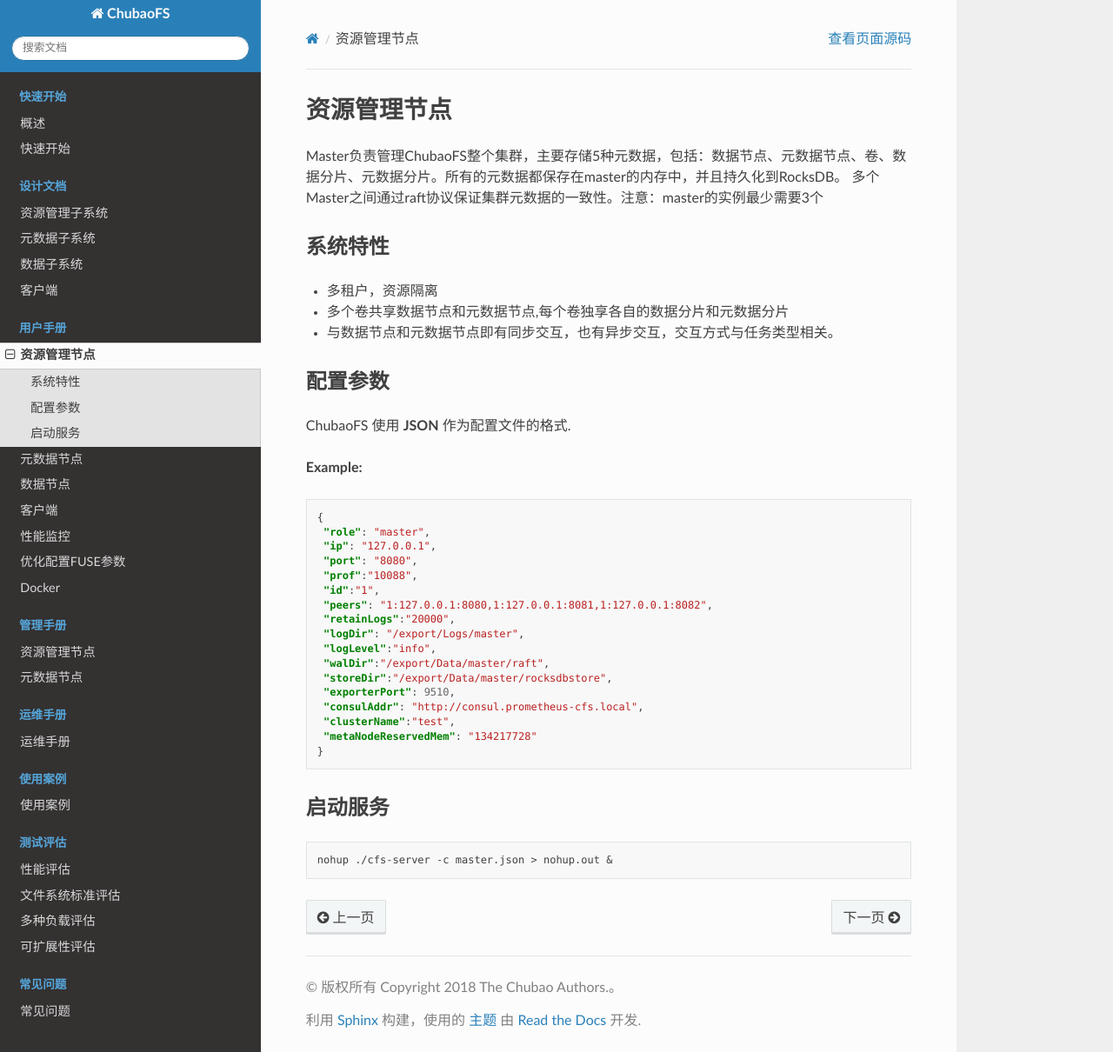
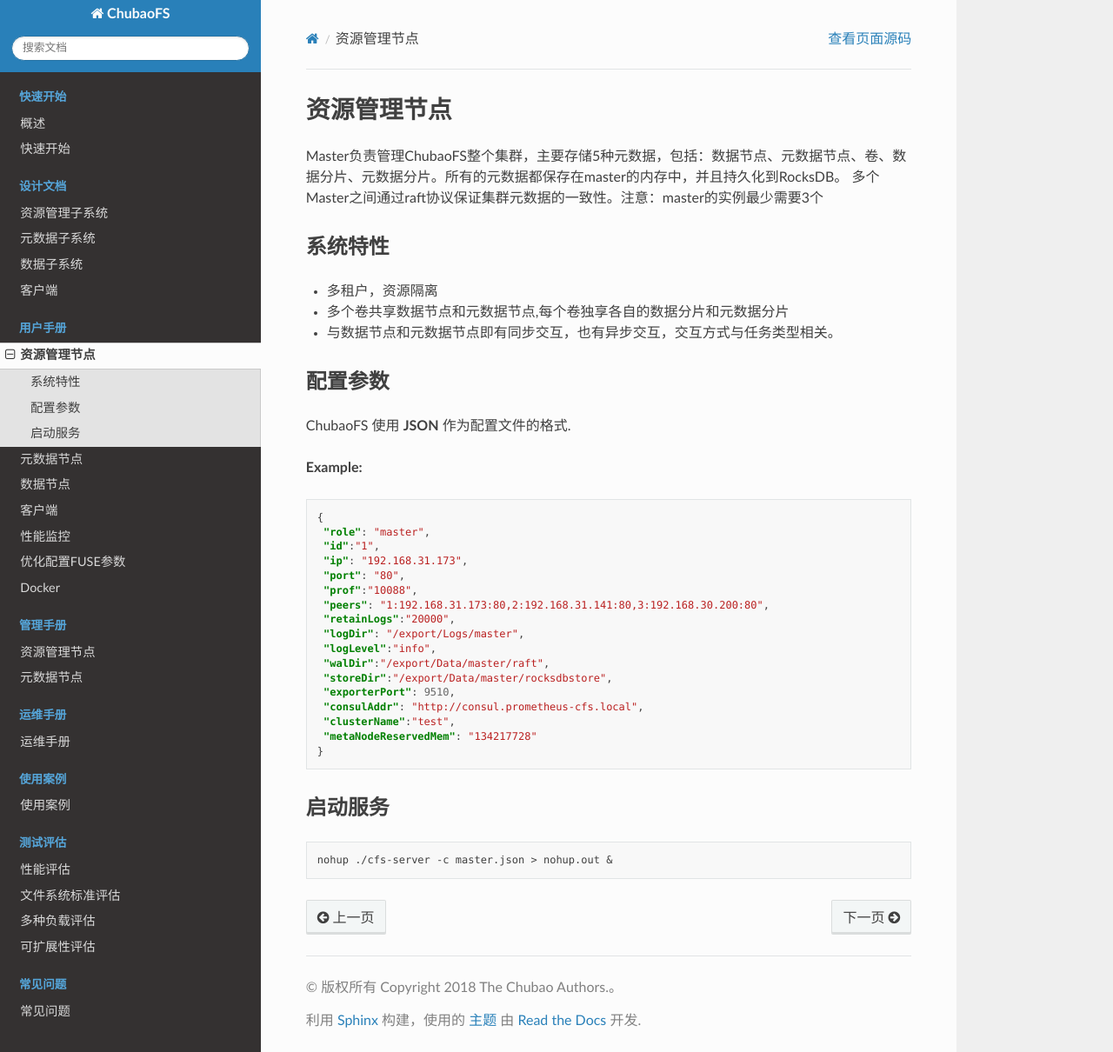
Before and after one commit to cubefs/docs-zh, a Sphinx documentation site: the page built from docs/source/user-guide/master.rst, in a window 1280 px wide and 1210 px high. Shown: the whole window at 87% size. Built offline with Sphinx 7.4.7 and the Read the Docs theme 2.0.0, drawn with Linux system fonts in a browser that asks for light colours.

Commit message:
enhancement: sync configFile on docs
Signed-off-by: awzhgw <guowl18702995996@gmail.com>

```diff
--- a/docs/source/user-guide/master.rst
+++ b/docs/source/user-guide/master.rst
@@ -43,11 +43,11 @@
 
    {
     "role": "master",
-    "ip": "127.0.0.1",
-    "port": "8080",
+    "id":"1",
+    "ip": "192.168.31.173",
+    "port": "80",
     "prof":"10088",
-    "id":"1",
-    "peers": "1:127.0.0.1:8080,1:127.0.0.1:8081,1:127.0.0.1:8082",
+    "peers": "1:192.168.31.173:80,2:192.168.31.141:80,3:192.168.30.200:80",
     "retainLogs":"20000",
     "logDir": "/export/Logs/master",
     "logLevel":"info",
```
